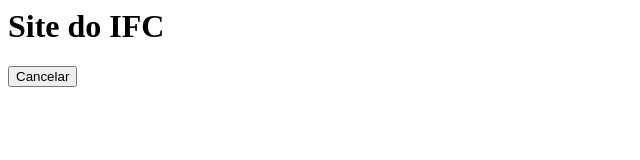
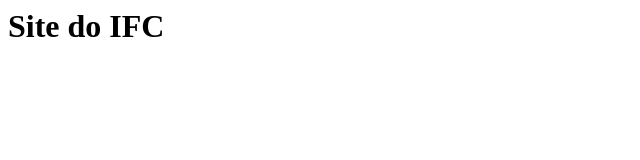
Before and after one commit to ArthurIFC/Arthur---GitHub, a plain HTML site: page index.html in a window 1280 px wide. Shown: the whole page, without its empty margins (0-640 px from the left). Drawn offline with Linux system fonts and the light colour scheme.

Commit message:
Revert "Botão de cancelar"
This reverts commit 3391a329a210a32ccd9b591e99e09cd545e63803.

```diff
--- a/index.html
+++ b/index.html
@@ -6,6 +6,5 @@
 </head>
 <body>
     <h1>Site do IFC</h1>
-    <button>Cancelar</button>
 </body>
 </html>
```
